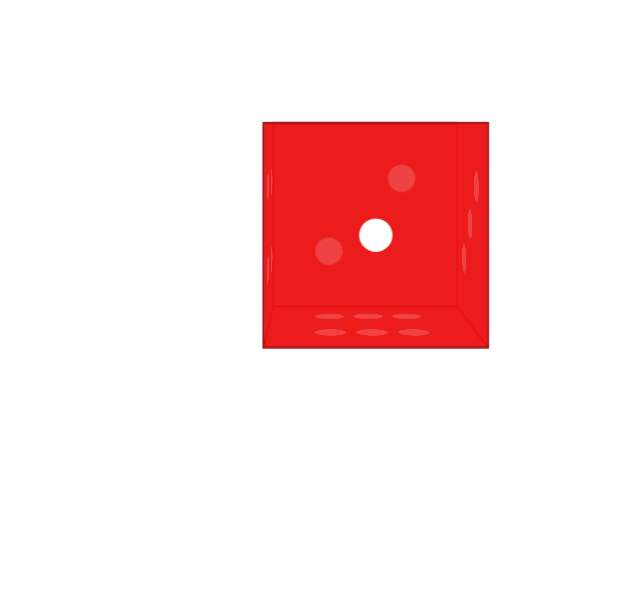
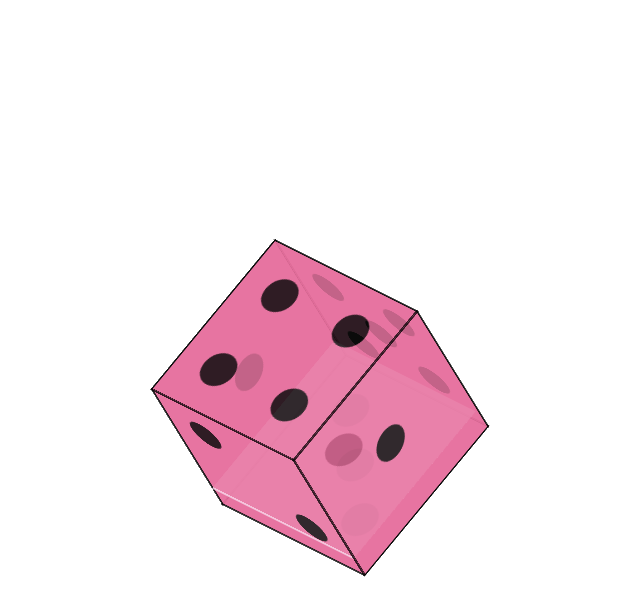
Before and after one commit to Paradoxollie/de, a plain HTML site: page index.html in a window 1280 px wide. Shown: the whole page, without its empty margins (322-962 px from the left). Drawn offline with Linux system fonts and the light colour scheme.

Commit message:
Update index.html

```diff
--- a/index.html
+++ b/index.html
@@ -1,177 +1,159 @@
 <!DOCTYPE html>
 <html>
 <head>
-	<title>Dice Roll</title>
+	<title>3D Pink Die</title>
 	<style>
-		h1 {
-		  font-family: Arial, Helvetica, sans-serif;
-		  text-align: center;
+		body {
+			display: flex;
+			justify-content: center;
+			align-items: center;
+			min-height: 100vh;
+			background: #f7d9ea;
 		}
-
-		#cube .front {
-		  transform:
-		    translateZ(100px);
+		.die {
+			position: relative;
+			width: 200px;
+			height: 200px;
+			transform-style: preserve-3d;
+			transform: rotateX(-30deg) rotateY(45deg) rotateZ(-30deg);
+			transition: transform 1s;
+			cursor: pointer;
 		}
-
-		#cube .back {
-		  transform:
-		    rotateX(-180deg)
-		    translateZ(100px);
-		}
-
-		#cube .right {
-		  transform:
-		    rotateY(90deg)
-		    translateZ(100px);
-		}
-
-		#cube .left {
-		  transform:
-		    rotateY(-90deg)
-		    translateZ(100px);
-		}
-
-		#cube .top {
-		  transform:
-		    rotateX(90deg)
-		    translateZ(100px);
-		}
-
-		#cube .bottom {
-		  transform:
-		    rotateX(-90deg)
-		    translateZ(100px);
-		}
-
-		.container {
-		  width: 100px;
-		  height: 100px;
-		  position: relative;
-		  margin: 0 auto 40px;
-		  border: 1px solid #FFF;
-
-		  perspective: 1000px;
-		  perspective-origin: 50% 100%;
-		}
-
-		#cube {
+		.side {
 			width: 100%;
 			height: 100%;
-		  top: 100px;
+			background: #e66e9c;
+			border: 2px solid black;
 			position: absolute;
-
-		  transform-style: preserve-3d;
-
-		  transition: transform 6s;
+			opacity: 0.8;
+			display: flex;
+			align-items: center;
+			justify-content: center;
 		}
-
-		#cube:hover {
-		  cursor: pointer;
+		.side:before {
+			content: "";
+			width: 20%;
+			height: 20%;
+			background: black;
+			border-radius: 50%;
 		}
-
-		#cube div {
-		  background: hsla(0, 85%, 50%, 0.8);
-		  display: block;
-		  position: absolute;
-		  width: 200px;
-		  height: 100px;
-		  border: 2px solid #ab1a1a;
-
-		  margin: 0 auto;
-
-		  font-family: Arial, Helvetica, sans-serif;
-		  font-size: 500%;
-		  text-align: center;
-		  padding: 50px 0;
+		.base {
+			width: 100%;
+			height: 100%;
+			transform: translateY(73px) rotateX(90deg);
+			border: 0;
+			background: #f7d9ea;
 		}
-
-		.dot {
-		  display: block;
-		  position: absolute;
-		  width: 30px;
-		  height: 30px;
-		  background: #fff;
-		  border-radius: 15px;
+		.one {
+			transform: translateZ(100px);
 		}
-
-		.front .dot1 { top: 85px; left: 85px; }
-		.back .dot1 { top: 45px; left: 45px; }
-		.back .dot2 { top: 125px; left: 125px; }
-		.right .dot1 { top: 45px; left: 45px; }
-		.right .dot2 { top: 85px; left: 85px; }
-		.right .dot3 { top: 125px; left: 125px; }
-		.left .dot1 { top: 45px; left: 45px; }
-		.left .dot2 { top: 45px; left: 125px; }
-		.left .dot3 { top: 125px; left: 45px; }
-		.left .dot4 { top: 125px; left: 125px; }
-		.top .dot1 { top: 45px; left: 45px; }
-		.top .dot2 { top: 45px; left: 125px; }
-		.top .dot3 { top: 85px; left: 85px; }
-.top .dot4 { top: 125px; left: 45px; }
-	.top .dot5 { top: 125px; left: 125px; }
-	.bottom .dot1 { top: 45px; left: 45px; }
-	.bottom .dot2 { top: 45px; left: 85px; }
-	.bottom .dot3 { top: 45px; left: 125px; }
-	.bottom .dot4 { top: 125px; left: 45px; }
-	.bottom .dot5 { top: 125px; left: 85px; }
-	.bottom .dot6 { top: 125px; left: 125px; }
+		.two {
+			transform: translateX(-100px) rotateY(-90deg);
+		}
+		.two:before {
+			background: transparent;
+			box-shadow:
+				#000 -50px -50px 0px 0px,
+					#000 50px 50px 0px 0px;
+		}
+		.three {
+			transform: translateY(100px) rotateX(90deg);
+		}
+		.three:before {
+			box-shadow:
+				#000 -50px 50px 0px 0px,
+					#000 50px -50px 0px 0px;
+		}
+		.four {
+			transform: translateY(-100px) rotateX(90deg);
+		}
+		.four:before {
+			background: transparent;
+			box-shadow:
+				#000 -50px 50px 0px 0px,
+					#000 -50px -50px 0px 0px,
+					#000 50px 50px 0px 0px,
+					#000 50px -50px 0px 0px;
+		}
+		.five {
+			transform: translateX(100px) rotateY(90deg);
+		}
+		.five:before {
+			box-shadow:
+				#000 -50px -50px 0px 0px,
+					#000 -50px 50px 0px 0px,
+					#000 50px -50px 0px 0px,
+					#000 50px 50px 0px 0px;
+		}
+		.six {
+			transform: translateZ(-100px);
+		}
+}
+		.six:before {
+			background: transparent;
+			box-shadow:
+				#000 -50px -50px 0px 0px,
+					#000 -50px 0px 0px 0px,
+					#000 -50px 50px 0px 0px,
+					#000 50px -50px 0px 0px,
+					#000 50px 0px 0px 0px,
+					#000 50px 50px 0px 0px;
+		}
+body {
+	background-color: transparent;
+}
 	</style>
 </head>
 <body>
-	<h1></h1>
-	<section class="container">
-	  <div id="cube">
-	    <div class="front">
-	      <span class="dot dot1"></span>
+	<div class="die" onclick="rollDie()">
+		<div class="side base"></div>
+		<div class="side one">
+			<span class="dot"></span>
 		</div>
-	    <div class="back">
-	      <span class="dot dot1"></span>
-	      <span class="dot dot2"></span>
+		<div class="side two">
+			<span class="dot"></span>
+			<span class="dot"></span>
 		</div>
-	    <div class="right">
-	      <span class="dot dot1"></span>
-	      <span class="dot dot2"></span>
-	      <span class="dot dot3"></span>
+		<div class="side three">
+			<span class="dot"></span>
+			<span class="dot"></span>
+			<span class="dot"></span>
 		</div>
-	    <div class="left">
-	      <span class="dot dot1"></span>
-	      <span class="dot dot2"></span>
-	      <span class="dot dot3"></span>
-	      <span class="dot dot4"></span>
+		<div class="side four">
+			<span class="dot"></span>
+			<span class="dot"></span>
+			<span class="dot"></span>
+			<span class="dot"></span>
 		</div>
-	    <div class="top">
-	      <span class="dot dot1"></span>
-	      <span class="dot dot2"></span>
-	      <span class="dot dot3"></span>
-	      <span class="dot dot4"></span>
-	      <span class="dot dot5"></span>
+		<div class="side five">
+			<span class="dot"></span>
+			<span class="dot"></span>
+			<span class="dot"></span>
+			<span class="dot"></span>
+			<span class="dot"></span>
 		</div>
-	    <div class="bottom">
-	      <span class="dot dot1"></span>
-	      <span class="dot dot2"></span>
-	      <span class="dot dot3"></span>
-	      <span class="dot dot4"></span>
-	      <span class="dot dot5"></span>
-	      <span class="dot dot6"></span>
+		<div class="side six">
+			<span class="dot"></span>
+			<span class="dot"></span>
+			<span class="dot"></span>
+			<span class="dot"></span>
+			<span class="dot"></span>
+			<span class="dot"></span>
 		</div>
 	</div>
-	</section>
 	<script>
-	var cube = document.getElementById('cube');
-
+		function rollDie() {
+			var die = document.querySelector('.die');
+			var max = 6;
 			var min = 1;
-	var max = 24;
-
-	cube.onclick = function() {
 			var xRand = getRandom(max, min);
 			var yRand = getRandom(max, min);
-
-	  cube.style.webkitTransform = 'rotateX('+xRand+'deg) rotateY('+yRand+'deg)';
-	  cube.style.transform = 'rotateX('+xRand+'deg) rotateY('+yRand+'deg)';
+			var zRand = getRandom(max, min);
+			die.style.transform = 'rotateX(' + xRand + 'deg) rotateY(' + yRand + 'deg) rotateZ(' + zRand + 'deg)';
 		}
 
 		function getRandom(max, min) {
-	  return (Math.floor(Math.random() * (max-min)) + min) * 90;
+			return (Math.floor(Math.random() * (max - min)) + min) * 90;
 		}
 	</script>
 </body>
```
Lines whose indentation alone changed are shown as unchanged.
